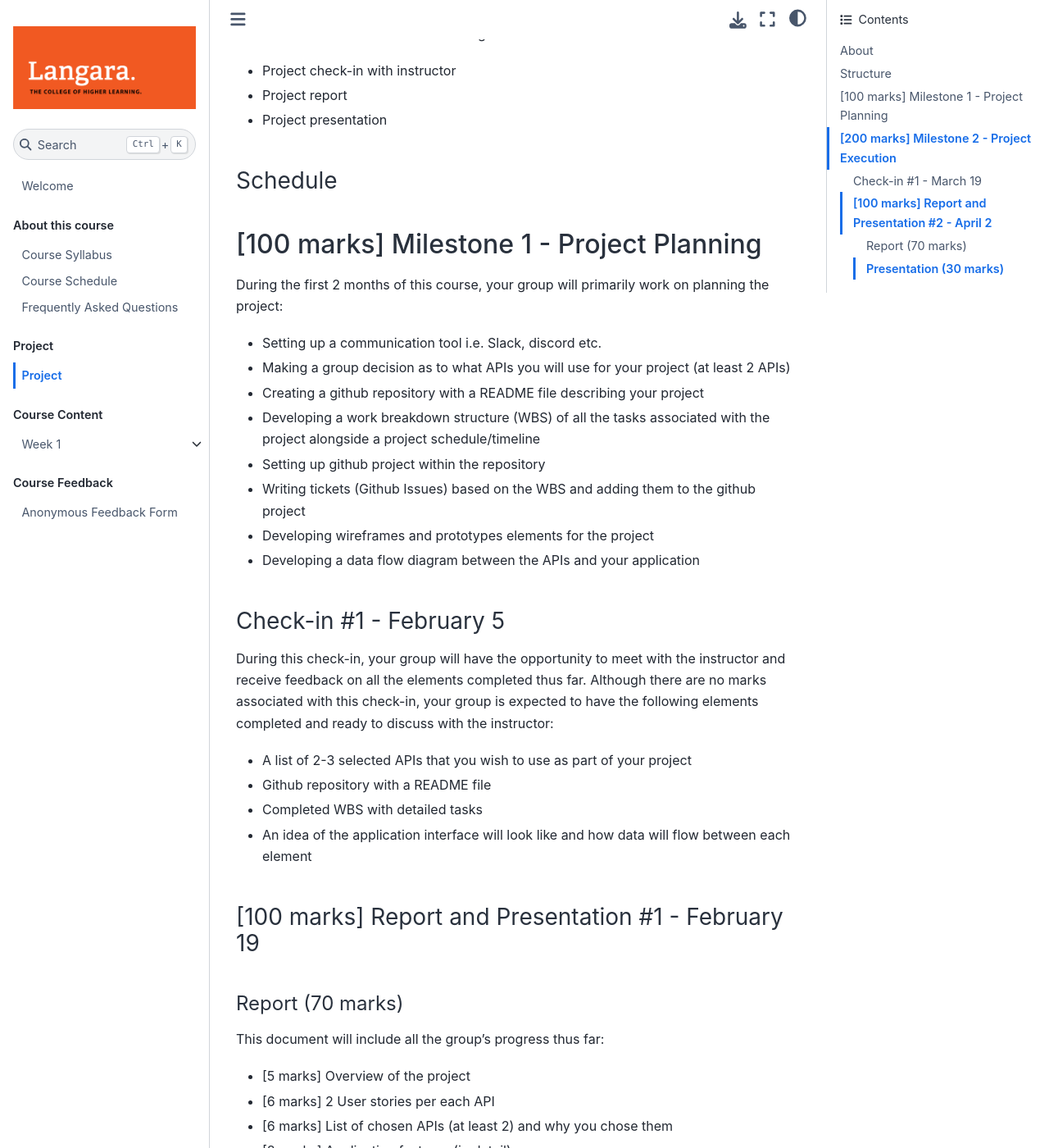
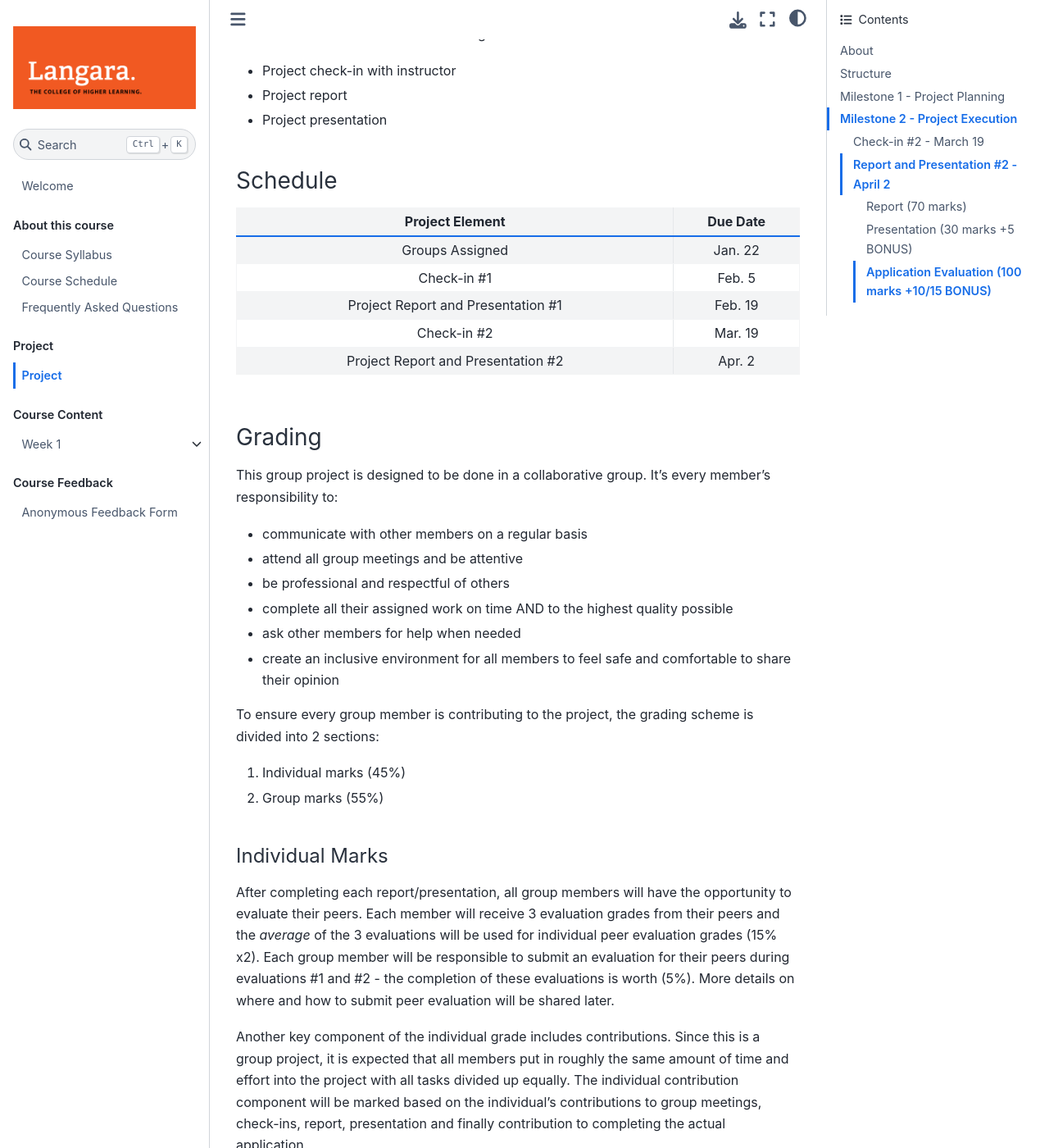
Before and after one commit to Parsa-Rajabi/cpsc-2350-spring-2022, a Jupyter Book: the page built from project.md, in a window 1280 px wide and 1400 px high, scrolled down 578 px. Shown: the whole window at 82% size. Built offline with Jupyter Book 1.0.4 settings and Sphinx 7.4.7 and the Sphinx Book theme 1.1.4, drawn with Linux system fonts in a browser that asks for light colours; pages that are not in the unit, such as notebooks, are missing from menus; some of the changed text lies outside the part shown.

Commit message:
Updated project.md

````diff
--- a/project.md
+++ b/project.md
@@ -18,9 +18,60 @@
 
 ### Schedule
 
+|          Project Element           | Due Date |
+|:----------------------------------:|:--------:|
+|          Groups Assigned           |  Jan. 22 |
+|            Check-in #1             |  Feb. 5  |
+| Project Report and Presentation #1 |  Feb. 19 |
+|            Check-in #2             |  Mar. 19 |
+| Project Report and Presentation #2 |  Apr. 2  |
+
+### Grading
+
+This group project is designed to be done in a collaborative group. It's every member's responsibility to:
+- communicate with other members on a regular basis
+- attend all group meetings and be attentive
+- be professional and respectful of others
+- complete all their assigned work on time AND to the highest quality possible
+- ask other members for help when needed
+- create an inclusive environment for all members to feel safe and comfortable to share their opinion
+
+To ensure every group member is contributing to the project, the grading scheme is divided into 2 sections:
+1. Individual marks (45%)
+2. Group marks (55%)
+
+#### Individual Marks
+After completing each report/presentation, all group members will have the opportunity to evaluate their peers. Each member will receive 3 evaluation grades from their peers and the _average_ of the 3 evaluations will be used for individual peer evaluation grades (15% x2). Each group member will be responsible to submit an evaluation for their peers during evaluations #1 and #2 - the completion of these evaluations is worth (5%).  More details on where and how to submit peer evaluation will be shared later.
+
+Another key component of the individual grade includes contributions. Since this is a group project, it is expected that all members put in roughly the same amount of time and effort into the project with all tasks divided up equally. The individual contribution component will be marked based on the individual's contributions to group meetings, check-ins, report, presentation and finally contribution to completing the actual application.
+
+### Group Marks
+Refer to the milestones below for detailed grade breakdown for each report, presentation and application evaluation.
+
+### Breakdown
+
+This project accounts for 40% of every member's grade in the course. The project grading is broken down into as the following:
+
+|     Project Element     | Total %  | Detailed % |
+|:-----------------------:|:--------:|:----------:|
+|   `Individual Marks`    |  `45%`   |            |
+|   Peer evaluation #1    |          |     15%    |
+|   Peer evaluation #2    |          |     15%    |
+| Complete peer evalution |          |     5%     |
+| Individual contribution |          |     10%    |
+|      `Group Marks`      |  `55%`   |            |
+|        Report #1        |          |     10%    |
+|     Presentation #1     |          |     5%     |
+|        Report #2        |          |     10%    |
+|     Presentation #2     |          |     5%     |
+| Application evaluation  |          |     25%    |
+|        `Overall`        |  `100%`   |            |
+
+### Bonus
+There are various opportunities for groups to receive bonus throughout the project. Please ensure you read the all details below and plan ahead. Note: the maximum grade for the project is 100%.
 
 
-## [100 marks] Milestone 1 - Project Planning
+##  Milestone 1 - Project Planning
 
 During the first 2 months of this course, your group will primarily work on planning the project:
 - Setting up a communication tool i.e. Slack, discord etc.
@@ -40,7 +91,7 @@
 - Completed WBS with detailed tasks
 - An idea of the application interface will look like and how data will flow between each element
 
-### [100 marks] Report and Presentation #1 - February 19
+### Report and Presentation #1 - February 19
 
 #### Report (70 marks)
 This document will include all the group's progress thus far:
@@ -48,7 +99,7 @@
 - [6 marks] 2 User stories per each API
 - [6 marks] List of chosen APIs (at least 2) and why you chose them
 - [8 marks] Application features (in detail)
-- [10 marks] Work breakdown structure (WBS)
+- [10 marks] Work breakdown structure (WBS) including how the work was divided up and who has completed what element (including the actual report and presentation components)
 - [10 marks] Project schedule/timeline
 - [10 marks] Wireframes and prototype elements for the application interface
 - [10 marks] 2 Data flow diagrams (1 high level/overview, 1 with details)
@@ -58,7 +109,7 @@
 This report should be written as if the person reading it (the instructor or marker) has no prior knowledge or experience with your project.
 ```
 
-#### Presentation (30 marks)
+#### Presentation (30 marks +5 BONUS)
 This 10 minute presentation will be done in-class as an opportunity for other students in the class to become familiar with your project. This presentation should include:
 - [5 marks] Overview of the project
 - [5 marks] Discuss which APIs you picked and why
@@ -72,18 +123,11 @@
 This presentation is directed towards your peers in the classroom who have no prior knowledge or experince with your project.
 ```
 
-## [200 marks] Milestone 2 - Project Execution
+## Milestone 2 - Project Execution
 
-During the last 2 months of this course, your group will shift to executing the project and developing the application planned during the first half of the course:
-- [30 marks] Implement APIs into your application
-- [30 marks] Develop the application interface including basic styling
-- [20 marks] Write code test
-- [20 marks] Set up CI/CD
-- [BONUS +15 marks] The best project voted by other students in the class will receive bonus marks added to their project grade at the end (Note: the max grade for the project is 100%)
-- [BONUS +10 marks] Your group will receive 10 bonus marks if you choose to implement the project using a modern web application framework such as React, Angular etc.
+During the last 2 months of this course, your group will shift to executing the project and developing the application planned during the first half of the course.
 
-
-### Check-in #1 - March 19
+### Check-in #2 - March 19
 
 During this check-in, your group will have the opportunity to meet with the instructor and receive feedback on all the elements completed thus far. Although there are no marks associated with this check-in, your group is expected to have the following elements completed and ready to discuss with the instructor:
 - 1 API fully implemented
@@ -91,7 +135,7 @@
 - 2-3 passing code tests
 - An idea as to which CI/CD infrastructure you plan on using
 
-### [100 marks] Report and Presentation #2 - April 2
+### Report and Presentation #2 - April 2
 
 #### Report (70 marks)
 This document will serve as the final project report:
@@ -101,10 +145,10 @@
 - [10 marks] Description of the tests associated with the code
 - [10 marks] Description of the project's CI/CD infrastructure
 - [10 marks] 1 high-level data flow diagram
-- [10 marks] Lessons learnt / project takeaway, project challenges
+- [10 marks] Lessons learnt / project takeaway, project challenges, how the work was divided up and who has completed what element (including the actual report and presentation components)
 - [5 marks] Spelling, grammar, report structure (table of contents), cover page with links to github repository, report cleanness
 
-#### Presentation (30 marks)
+#### Presentation (30 marks +5 BONUS)
 This 10 minute presentation will be done in-class as an opportunity for other students in the class to become familiar with your project. This presentation should include:
 - [5 marks] Overview of the project
 - [5 marks] Discuss which APIs you picked and why
@@ -113,3 +157,12 @@
 - [5 marks] Project takeaways and challenges
 - [5 marks] All members of the group speak, presentation quality (spelling/grammar/professionalism/smoothness), ability to answer question and staying within allocated time (8 minutes presentation + 2 minutes question period)
 - [BONUS +5 marks] The best presentation voted by other students in the class will receive  bonus marks added to their project grade at the end (the max grade for the project is 100%)
+
+#### Application Evaluation (100 marks +10/15 BONUS)
+The application developed as part of this project will be evaluated as the following
+- [30 marks] Implement at least 2 APIs into your application
+- [30 marks] Develop the application interface including basic styling (CSS)
+- [20 marks] Write 10 code test (2 marks each)
+- [20 marks] Set up CI/CD with a public URL
+- [BONUS +15 marks] The best project voted by other students in the class will receive bonus marks added to their project grade at the end (Note: the max grade for the project is 100%)
+- [BONUS +10 marks] Your group will receive 10 bonus marks if you choose to implement the project using a modern web application framework such as React, Angular etc.
````
Also changed, not shown: other parts of project.md (+1 -1 lines).
